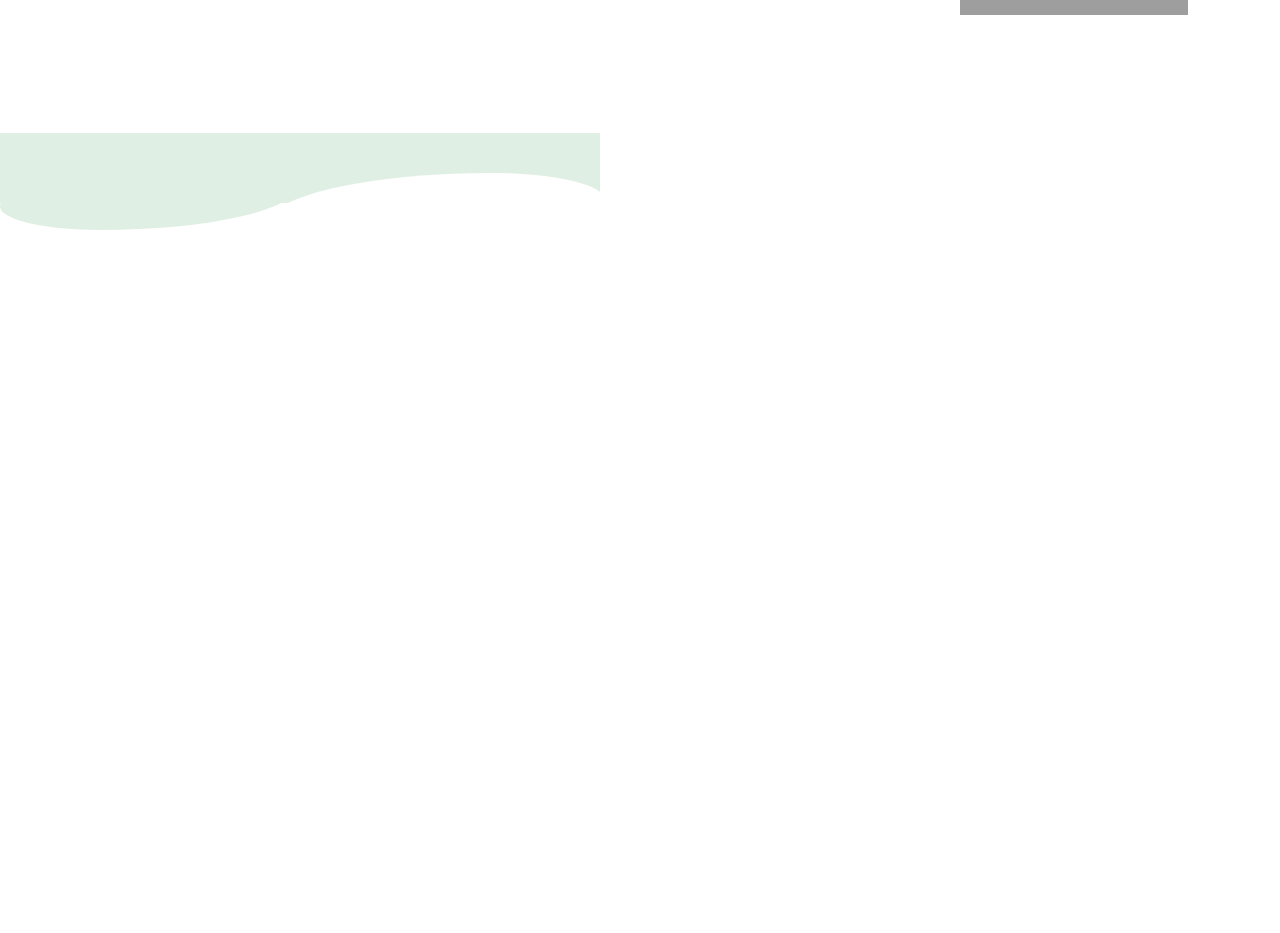
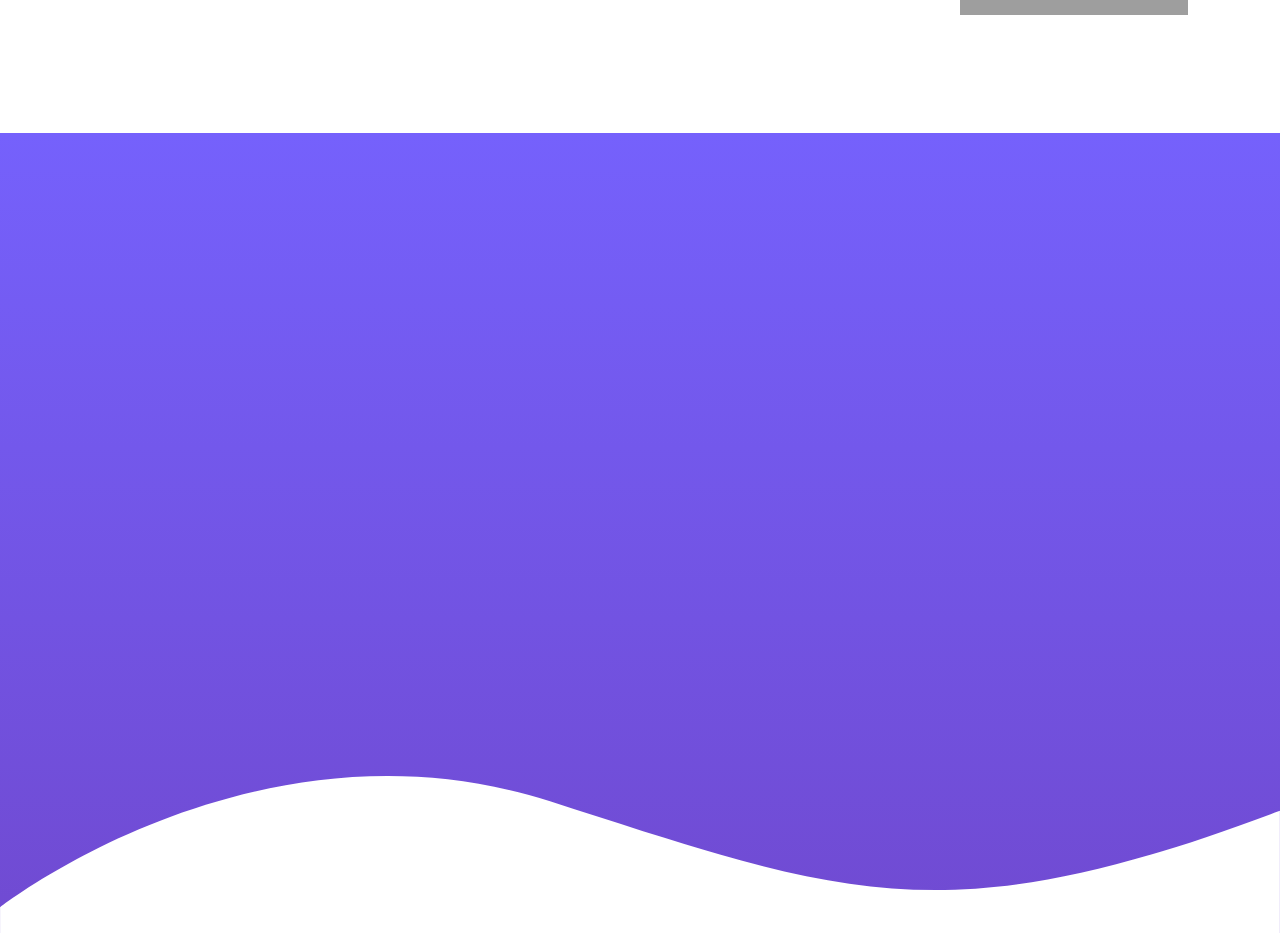
Before and after one commit to mariazayed/jobs-app-landing-page, an Angular app: page / in a window 1280 px wide. Shown: the part 1940-2873 px from the top of the page. Before the commit the page ends 2193 px from the top, so only its background shows below. Built offline with nearby package versions, Linux system fonts and the light colour scheme; grey boxes are pictures that could not be loaded.

Commit message:
Created the wave shape

```diff
--- a/src/app/wave/wave.component.html
+++ b/src/app/wave/wave.component.html
@@ -1,79 +1,6 @@
-<div id="wave"></div>
-
-
-<!--<div class="wrapper">-->
-<!--    <div class="wave"></div>-->
-<!--</div>-->
-
-
-<!--<div class="waves">-->
-<!--    <svg width="100%" height="200px" fill="none" version="1.1"-->
-<!--         xmlns="http://www.w3.org/2000/svg">-->
-<!--        <linearGradient id="grad1" x1="0%" y1="0%" x2="100%" y2="0%">-->
-<!--            <stop offset="0%" stop-color="#00B4DB"/>-->
-<!--            <stop offset="50%" stop-color="#224488"/>-->
-<!--            <stop offset="100%" stop-color="#0083B0"/>-->
-<!--        </linearGradient>-->
-<!--        <path-->
-<!--                fill="url(#grad1)"-->
-<!--                d="-->
-<!--          M0 67-->
-<!--          C 273,183-->
-<!--            822,-40-->
-<!--            1920.00,106 -->
-<!--          -->
-<!--          V 359 -->
-<!--          H 0 -->
-<!--          V 67-->
-<!--          Z">-->
-<!--            <animate-->
-<!--                    repeatCount="indefinite"-->
-<!--                    fill="url(#grad1)"-->
-<!--                    attributeName="d"-->
-<!--                    dur="15s"-->
-<!--                    attributeType="XML"-->
-<!--                    values="-->
-<!--            M0 77 -->
-<!--            C 473,283-->
-<!--              822,-40-->
-<!--              1920,116 -->
-<!--            -->
-<!--            V 359 -->
-<!--            H 0 -->
-<!--            V 67 -->
-<!--            Z; -->
-
-<!--            M0 77 -->
-<!--            C 473,-40-->
-<!--              1222,283-->
-<!--              1920,136 -->
-<!--            -->
-<!--            V 359 -->
-<!--            H 0 -->
-<!--            V 67 -->
-<!--            Z; -->
-
-<!--            M0 77 -->
-<!--            C 973,260-->
-<!--              1722,-53-->
-<!--              1920,120 -->
-<!--            -->
-<!--            V 359 -->
-<!--            H 0 -->
-<!--            V 67 -->
-<!--            Z; -->
-
-<!--            M0 77 -->
-<!--            C 473,283-->
-<!--              822,-40-->
-<!--              1920,116 -->
-<!--            -->
-<!--            V 359 -->
-<!--            H 0 -->
-<!--            V 67 -->
-<!--            Z-->
-<!--            ">-->
-<!--            </animate>-->
-<!--        </path>-->
-<!--    </svg>-->
-<!--</div>-->
+<section>
+	<svg id="curve" data-name="Layer 1" xmlns="http://www.w3.org/2000/svg" viewBox="0 0 1416.99 174.01">
+		<path class="cls-1" d="M0,280.8S283.66,59,608.94,163.56s437.93,150.57,808,10.34V309.54H0V280.8Z"
+		      transform="translate(0-135.53)"/>
+	</svg>
+</section>
--- a/src/app/wave/wave.component.scss
+++ b/src/app/wave/wave.component.scss
@@ -1,130 +1,20 @@
-#wave {
+@import "src/assets/css/colors";
+
+section {
   position: relative;
-  height: 70px;
-  width: 600px;
-  background: #e0efe3;
+  margin: 0;
+  padding: 0;
+  width: 100%;
+  height: 100vh;
+  background: $primary
 }
 
-#wave:before {
-  content: "";
-  display: block;
+#curve {
   position: absolute;
-  border-radius: 100% 50%;
-  width: 340px;
-  height: 80px;
-  background-color: white;
-  right: -5px;
-  top: 40px;
+  bottom: 0;
+  width: 100%;
 }
 
-#wave:after {
-  content: "";
-  display: block;
-  position: absolute;
-  border-radius: 100% 50%;
-  width: 300px;
-  height: 70px;
-  background-color: #e0efe3;
-  left: 0;
-  top: 27px;
+#curve path {
+  fill: $white
 }
-
-
-//.wrapper {
-//  width: 500px;
-//  height: 500px;
-//  position: absolute;
-//  left: 50%;
-//  top: 50%;
-//  transform: translate(-50%, -50%);
-//  border-radius: 5px;
-//  background-image: linear-gradient(to top, #accbee 0%, #e7f0fd 100%);
-//  overflow: hidden;
-//}
-//
-//.wave {
-//  width: 1000px;
-//  height: 1025px;
-//  position: absolute;
-//  top: -25%;
-//  left: 50%;
-//  margin-left: -500px;
-//  margin-top: -500px;
-//  border-radius: 35%;
-//  background: rgba(255, 255, 255, .75);
-//  animation: wave 15s infinite linear;
-//}
-//
-//@keyframes wave {
-//  from {
-//    transform: rotate(0deg);
-//  }
-//  from {
-//    transform: rotate(360deg);
-//  }
-//}
-
-
-//div.waves {
-//  width: 100%;
-//  bottom: 0;
-//  /*height: 100%;*/
-//  position: absolute;
-//  z-index: 99;
-//}
-//
-//.tutorial-link {
-//  font-family: sans-serif;
-//  text-align: center;
-//  color: #f3f3f3;
-//}
-//
-//.tutorial-link h2 {
-//  background: linear-gradient(90deg, #00b4db 0%, #224488 50%, #0083b0 100%);
-//  background-clip: text;
-//  -webkit-background-clip: text;
-//  color: transparent;
-//
-//}
-//
-//.tutorial-link a {
-//  text-decoration: none;
-//  background: linear-gradient(90deg, #00b4db 0%, #224488 50%, #0083b0 100%);
-//  background-clip: text;
-//  -webkit-background-clip: text;
-//  color: transparent;
-//
-//}
-//
-//svg {
-//  position: absolute;
-//  width: 100%;
-//  bottom: 0;
-//  left: 0;
-//  animation-name: move-left;
-//  animation-duration: 4s;
-//  animation-iteration-count: infinite;
-//  animation-direction: alternate;
-//}
-//
-//.spacer {
-//  height: 100px;
-//  width: 100%;
-//}
-//
-//@keyframes example {
-//  0% {
-//    left: 0px;
-//    top: 0px;
-//  }
-//
-//  50% {
-//    left: -2000px;
-//    top: 200px;
-//  }
-//
-//  100% {
-//    left: 0px;
-//    top: 0px;
-//  }
-//}
```
